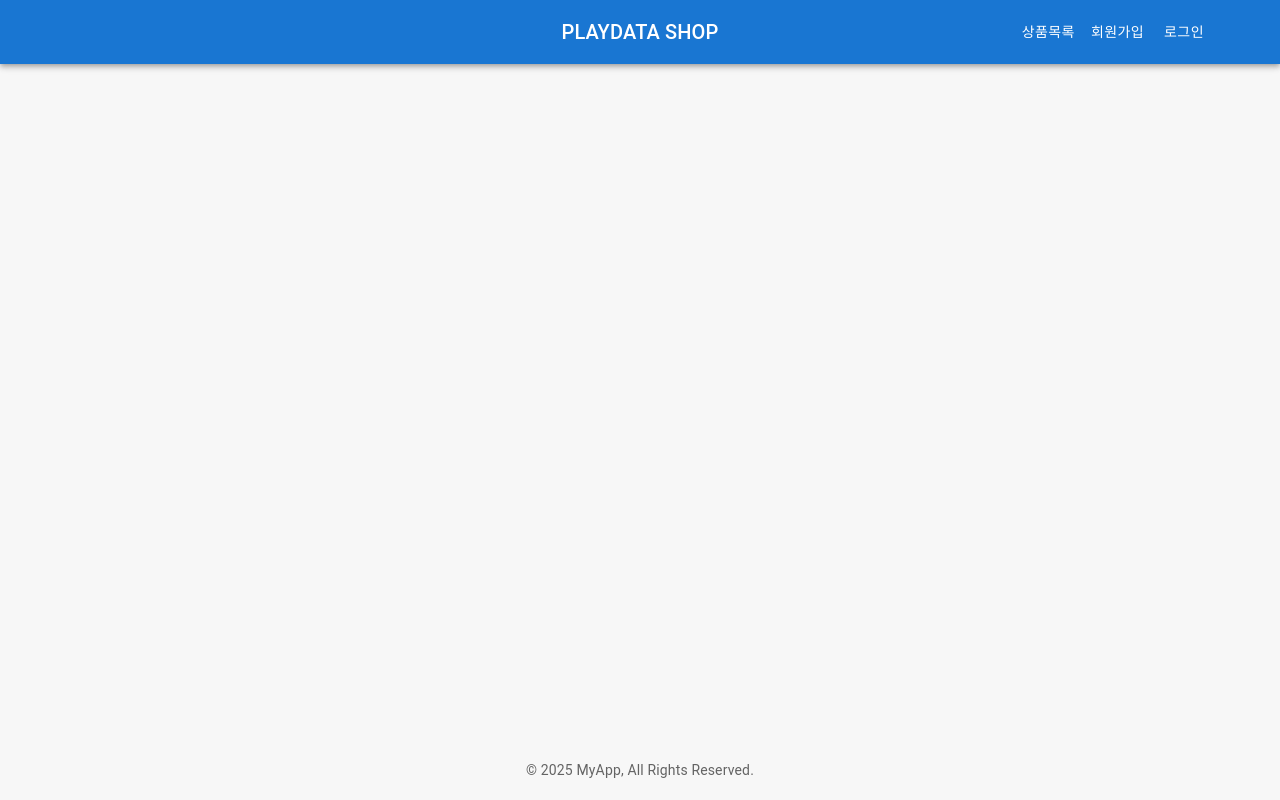
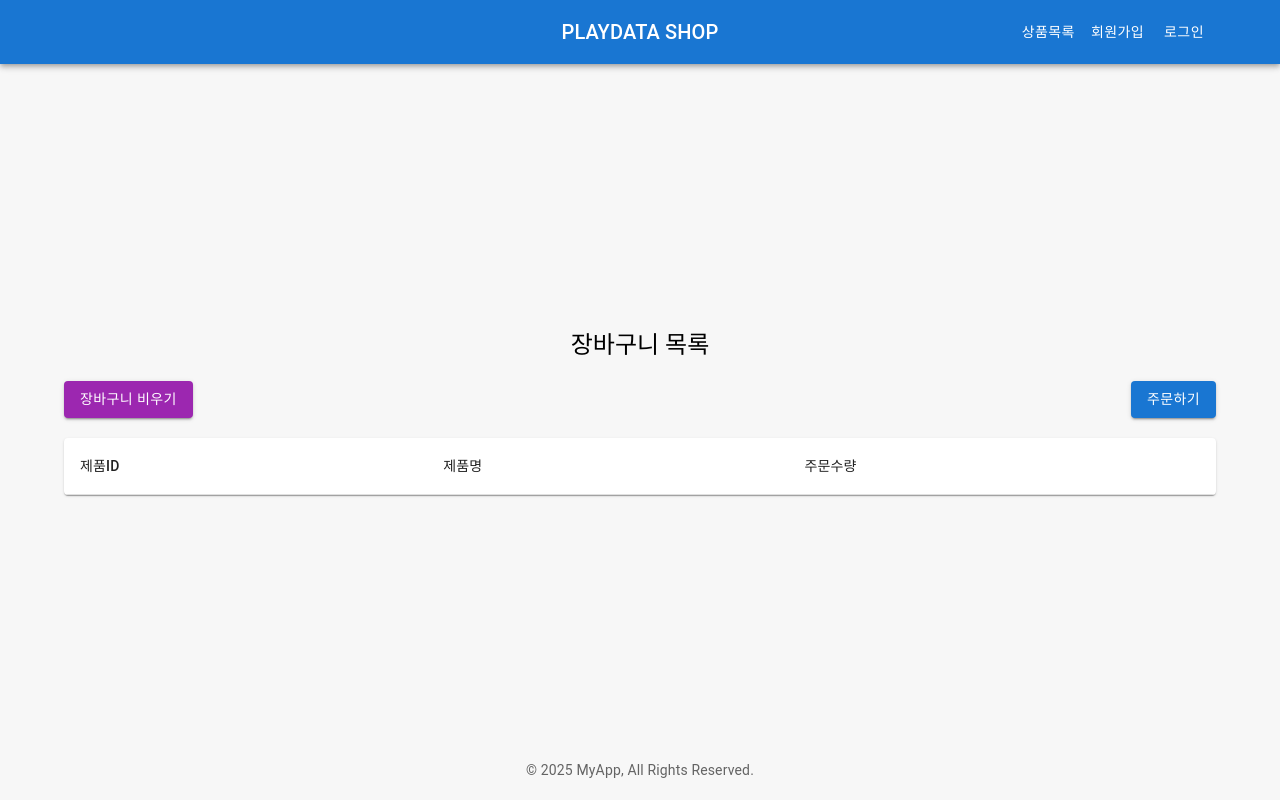
Before and after one commit to HanJongKyun/orderservice_front202504, a React (Vite) app: page /order/cart in a window 1280 px wide. Built offline with nearby package versions, Linux system fonts and the light colour scheme.

Commit message:
카트 전역상태 관리를 위한 Context 추가, 장바구니 컴포넌트 추가, 렌더링 확인

```diff
--- a/src/App.jsx
+++ b/src/App.jsx
@@ -8,10 +8,13 @@ import { AuthContextProvider } from './context/UserContext';
 import LoginPage from './components/LoginPage';
 import ProductList from './components/ProductList';
 import './App.css';
+import CartContext, { CartContextProvider } from './context/CartContext';
+import OrderPage from './components/OrderPage';
 
 const App = () => {
   return (
     <AuthContextProvider>
+      <CartContextProvider>
         <div className='App'>
           <Header />
           <div className='content-wrapper'>
@@ -20,10 +23,12 @@ const App = () => {
               <Route path='/member/create' element={<MemberCreate />} />
               <Route path='/login' element={<LoginPage />} />
               <Route path='/product/list' element={<ProductList />} />
+              <Route path='/order/cart' element={<OrderPage />} />
             </Routes>
           </div>
           <Footer />
         </div>
+      </CartContextProvider>
     </AuthContextProvider>
   );
 };
--- /dev/null
+++ b/src/components/OrderPage.jsx
@@ -0,0 +1,65 @@
+import {
+  Button,
+  Container,
+  Grid,
+  Paper,
+  Table,
+  TableBody,
+  TableCell,
+  TableContainer,
+  TableHead,
+  TableRow,
+  Typography,
+} from '@mui/material';
+import React, { useContext } from 'react';
+import CartContext from '../context/CartContext';
+
+const OrderPage = () => {
+  const { productsInCart } = useContext(CartContext);
+
+  const clearCart = () => {};
+
+  const orderCreate = () => {};
+
+  return (
+    <Container>
+      <Grid container justifyContent='center' style={{ margin: '20px 0' }}>
+        <Typography variant='h5'>장바구니 목록</Typography>
+      </Grid>
+      <Grid
+        container
+        justifyContent='space-between'
+        style={{ marginBottom: '20px' }}
+      >
+        <Button onClick={clearCart} color='secondary' variant='contained'>
+          장바구니 비우기
+        </Button>
+        <Button onClick={orderCreate} color='primary' variant='contained'>
+          주문하기
+        </Button>
+      </Grid>
+      <TableContainer component={Paper}>
+        <Table>
+          <TableHead>
+            <TableRow>
+              <TableCell>제품ID</TableCell>
+              <TableCell>제품명</TableCell>
+              <TableCell>주문수량</TableCell>
+            </TableRow>
+          </TableHead>
+          <TableBody>
+            {productsInCart.map((product) => (
+              <TableRow key={product.id}>
+                <TableCell>{product.id}</TableCell>
+                <TableCell>{product.name}</TableCell>
+                <TableCell>{product.quantity}</TableCell>
+              </TableRow>
+            ))}
+          </TableBody>
+        </Table>
+      </TableContainer>
+    </Container>
+  );
+};
+
+export default OrderPage;
--- a/src/components/ProductList.jsx
+++ b/src/components/ProductList.jsx
@@ -17,6 +17,8 @@ import {
 } from '@mui/material';
 import React, { useContext, useEffect, useState } from 'react';
 import AuthContext from '../context/UserContext';
+import CartContext from '../context/CartContext';
+import { useNavigate } from 'react-router-dom';
 
 const ProductList = ({ pageTitle }) => {
   const [searchType, setSearchType] = useState('optional');
@@ -26,6 +28,9 @@ const ProductList = ({ pageTitle }) => {
 
   const { userRole } = useContext(AuthContext);
   const isAdmin = userRole === 'ADMIN';
+
+  const { addCart } = useContext(CartContext);
+  const navigate = useNavigate();
 
   useEffect(() => {
     loadProduct();
@@ -73,7 +78,12 @@ const ProductList = ({ pageTitle }) => {
 
     if (confirm('상품을 장바구니에 추가하시겠습니까?')) {
       // 카트로 상품을 보내주자.
+      finalSelected.forEach((product) => addCart(product));
       alert('선택한 상품이 장바구니에 추가되었습니다.');
+    }
+
+    if (confirm('장바구니 화면으로 이동할까요?')) {
+      navigate('/order/cart');
     }
   };
 
@@ -183,15 +193,29 @@ const ProductList = ({ pageTitle }) => {
                         value={product.quantity || 0}
                         // 수량이 변경될 때마다 productList에서 지금 수량이 변경된 그 상품을 찾아서
                         // quantity라는 새로운 프로퍼티에 값을 세팅하겠다.
-                        onChange={(e) =>
+
+                        // onChange={(e) =>
+                        //   setProductList((prevList) =>
+                        //     prevList.map((p) =>
+                        //       p.id === product.id
+                        //         ? { ...p, quantity: parseInt(e.target.value) }
+                        //         : p,
+                        //     ),
+                        //   )
+                        // }
+
+                        onChange={(e) => {
+                          const value = parseInt(e.target.value);
+                          if (isNaN(value) || value < 0) return; // 숫자가 아니거나 음수면 무시
+
                           setProductList((prevList) =>
                             prevList.map((p) =>
                               p.id === product.id
-                                ? { ...p, quantity: parseInt(e.target.value) }
+                                ? { ...p, quantity: value }
                                 : p,
                             ),
-                          )
-                        }
+                          );
+                        }}
                         style={{ width: '70px' }}
                       />
                     </TableCell>
--- /dev/null
+++ b/src/context/CartContext.jsx
@@ -0,0 +1,52 @@
+import React, { useReducer } from 'react';
+
+// 리듀서 함수 정의
+const cartReducer = (state, action) => {
+  switch (action.type) {
+    case 'ADD_CART':
+      return {
+        productsInCart: [...state.productsInCart, action.product],
+        totalQuantity: (state.totalQuantity += action.product.quantity),
+      };
+
+    case 'CLEAR_CART':
+      break;
+  }
+};
+
+// 새로운 Context 생성
+const CartContext = React.createContext({
+  productsInCart: [],
+  totalQuantity: 0,
+  addCart: () => {},
+  clearCart: () => {},
+});
+
+export const CartContextProvider = (props) => {
+  const [cartState, dispatch] = useReducer(cartReducer, {
+    productsInCart: [],
+    totalQuantity: 0,
+  });
+
+  const addCart = (product) => {
+    dispatch({
+      type: 'ADD_CART',
+      product,
+    });
+    console.log('장바구니: ', cartState);
+  };
+
+  return (
+    <CartContext.Provider
+      value={{
+        productsInCart: cartState.productsInCart,
+        totalQuantity: cartState.totalQuantity,
+        addCart,
+      }}
+    >
+      {props.children}
+    </CartContext.Provider>
+  );
+};
+
+export default CartContext;
```
Lines whose indentation alone changed are shown as unchanged.
